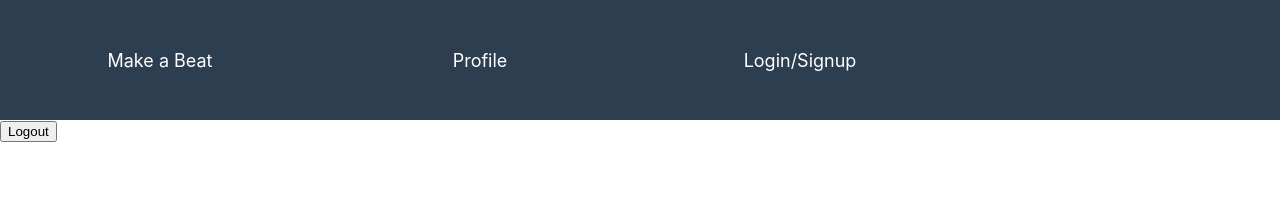
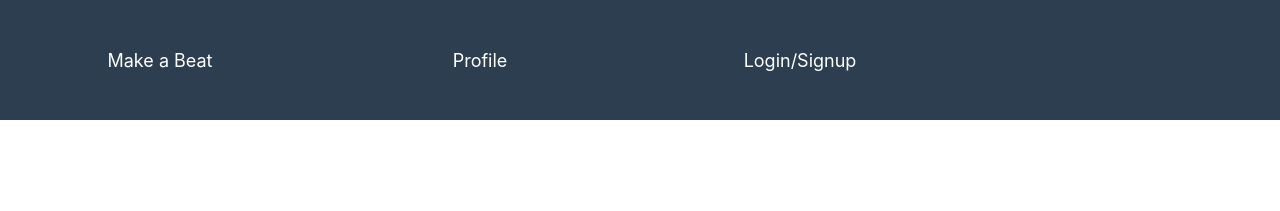
Before and after one commit to moshriguez/drum-machine-frontend, a React (Create React App) app: page / in a window 1280 px wide. Shown: the top 211 px of the page. Built offline with nearby package versions, Linux system fonts and the light colour scheme.

Commit message:
dont need the logout button anymore

```diff
--- a/src/App.js
+++ b/src/App.js
@@ -4,7 +4,7 @@ import { Redirect, Route, Switch, withRouter } from 'react-router-dom'
 import { useDispatch, useSelector } from "react-redux";
 import { setUser } from "./actions/user";
 
-
+// LOCAL IMPORTS
 import './App.css';
 import Login from './Auth/Login'
 import Signup from "./Auth/Signup";
@@ -29,13 +29,6 @@ function App(props) {
     }
   }, [dispatch])
 
-  const handleLogout = () => {
-    localStorage.clear()
-    dispatch(setUser(null))
-  }
-
-
-
   return (
     <div>
       <Navigation />
@@ -46,7 +39,6 @@ function App(props) {
         <Route exact path='/signup' render={() => <Signup />} />
         <Redirect from="/logout" to="/drum_machine" />
       </Switch>
-      <button onClick={handleLogout}>Logout</button>
     </div>
   );
 }
```
